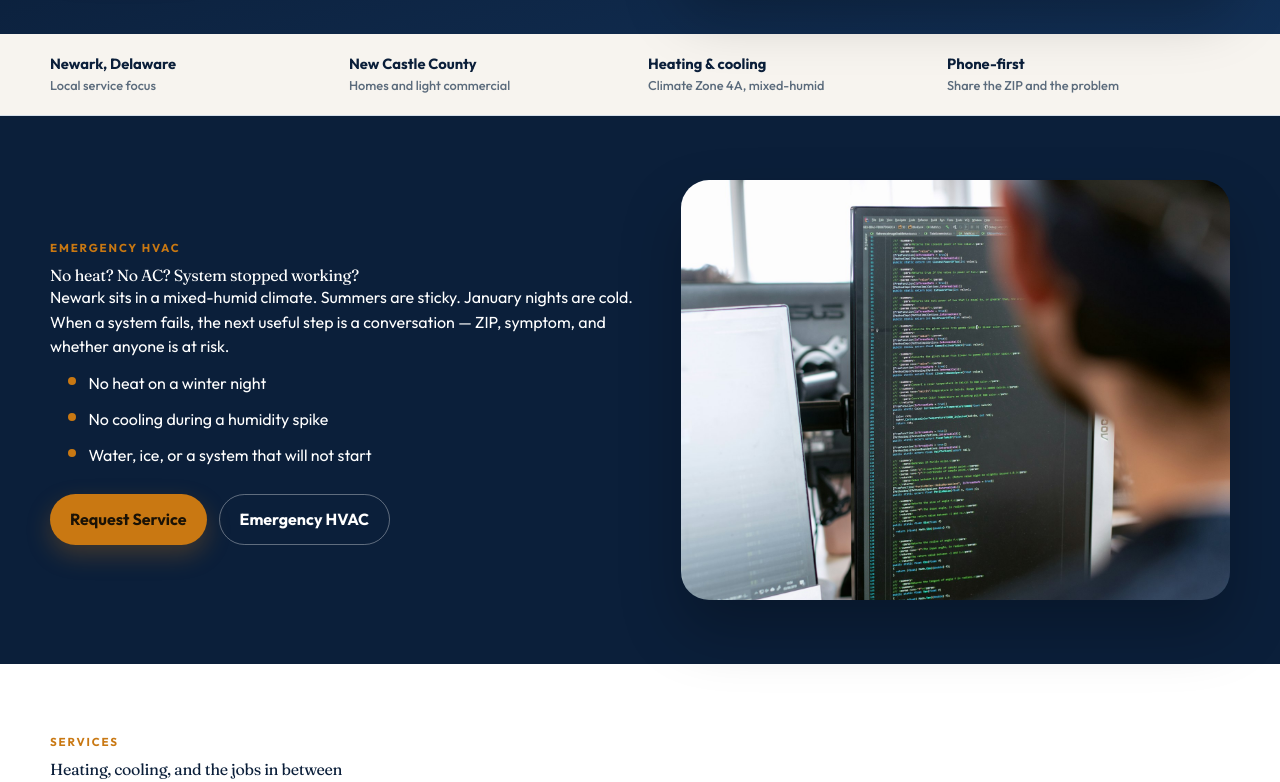
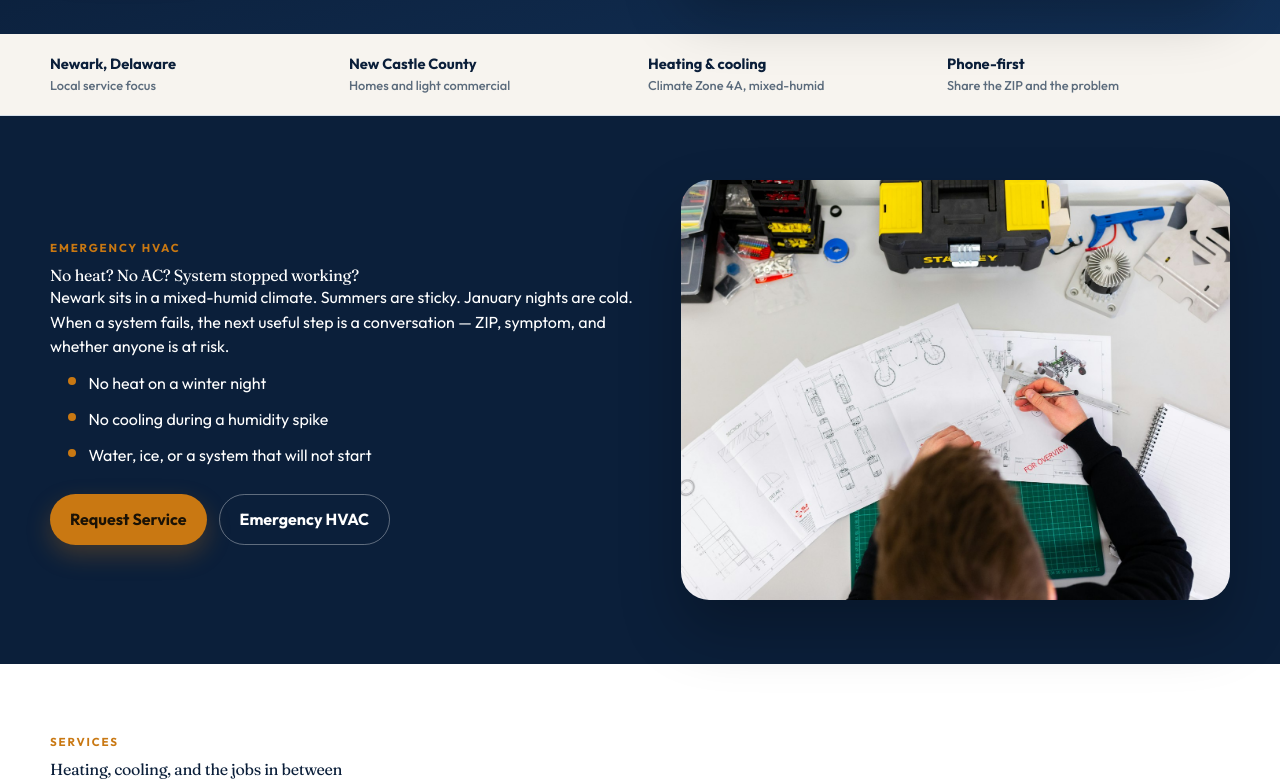
Before and after one commit to fidyan786/newark-de-hvac, a Next.js app in the folder web/: page / in a window 1280 px wide. Shown: the part 553-1335 px from the top of the page. Built offline with nearby package versions, Linux system fonts and the light colour scheme; no server answers.

Commit message:
Swap remaining off-topic photos and strengthen service-page headlines.
Emergency and replacement pages now use HVAC equipment photography, and CTA titles stay readable.

```diff
--- a/web/app/[slug]/page.tsx
+++ b/web/app/[slug]/page.tsx
@@ -150,7 +150,7 @@ function ServicePage({ slug }: { slug: string }) {
           <FaqList items={s.faqs} />
         </div>
       </section>
-      <CtaBand title={`Need ${s.h1.replace(" in Newark, DE", "").toLowerCase()} in Newark?`} text="Call or request service with the ZIP and the symptom." />
+      <CtaBand title={`Need ${s.h1.replace(" in Newark, DE", "")} in Newark?`} text="Call or request service with the ZIP and the symptom." />
     </>
   );
 }
--- a/web/app/globals.css
+++ b/web/app/globals.css
@@ -373,7 +373,9 @@ img { max-width: 100%; height: auto; }
   margin-bottom: 0.4rem;
 }
 
-.page-hero { padding: 2.2rem 0 2.8rem; background: var(--mist); }
+.page-hero h1 {
+  font-size: clamp(2.05rem, 4.2vw, 3.15rem);
+}
 .page-hero.emergency {
   background: linear-gradient(165deg, #3b1010 0%, #0b1f3a 55%);
   color: white;
--- a/web/app/page.tsx
+++ b/web/app/page.tsx
@@ -134,8 +134,8 @@ export default function HomePage() {
           </div>
           <div className="split-photo img-hover reveal reveal-d2">
             <Image
-              src="/images/services/technician.jpg"
-              alt="HVAC technician servicing residential heating and cooling equipment"
+              src="/images/furnace/mechanical-room.jpg"
+              alt="Mechanical room with heating and cooling equipment"
               fill
               sizes="(max-width: 900px) 100vw, 46vw"
               className="zoom-img"
--- a/web/lib/services.ts
+++ b/web/lib/services.ts
@@ -387,8 +387,8 @@ export const services: ServiceContent[] = [
     h1: "HVAC Replacement in Newark, DE",
     eyebrow: "Complete systems",
     lede: "When the furnace and the air conditioner are both tired, replacing them as a pair is often cleaner than stacking one more repair on each.",
-    image: "/images/services/technician.jpg",
-    imageAlt: "Technician on a residential mechanical service call",
+    image: "/images/heat-pump/install.jpg",
+    imageAlt: "Outdoor HVAC equipment installed at a residence",
     problems: [
       "Both heat and cool have failed in the same year",
       "Mismatched indoor and outdoor equipment",
```
